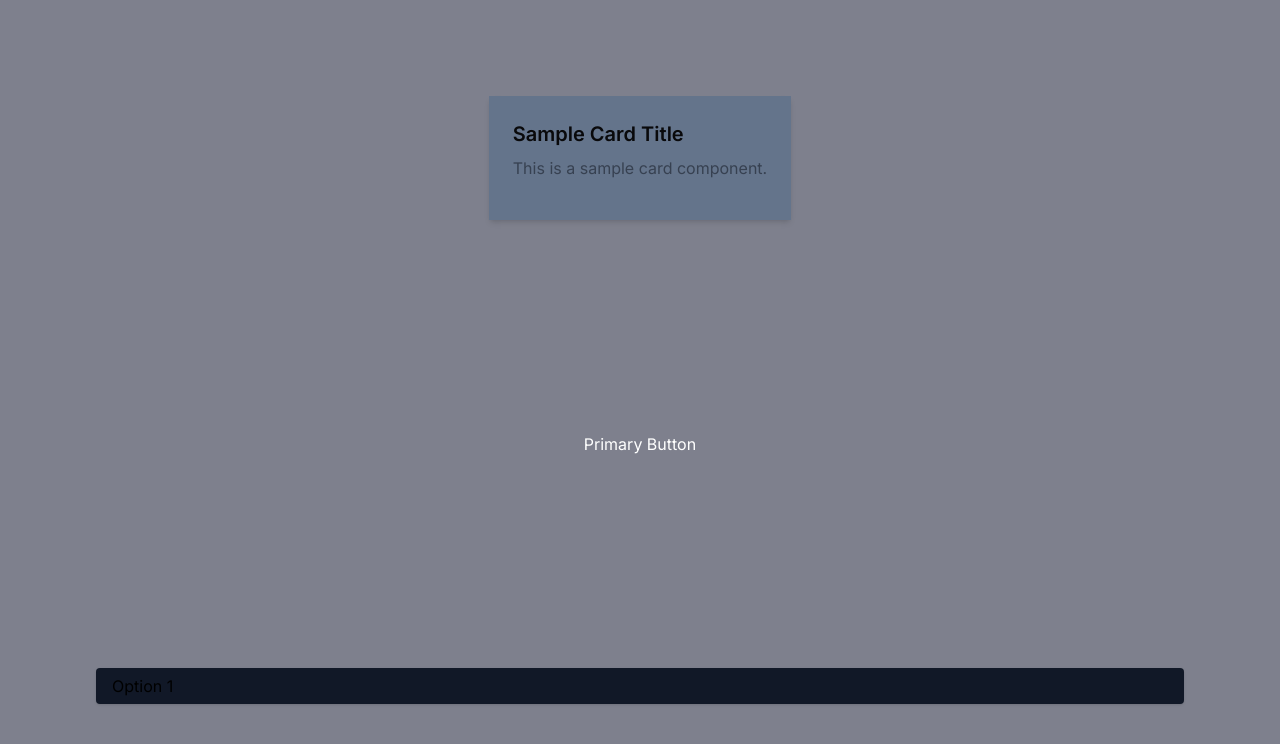
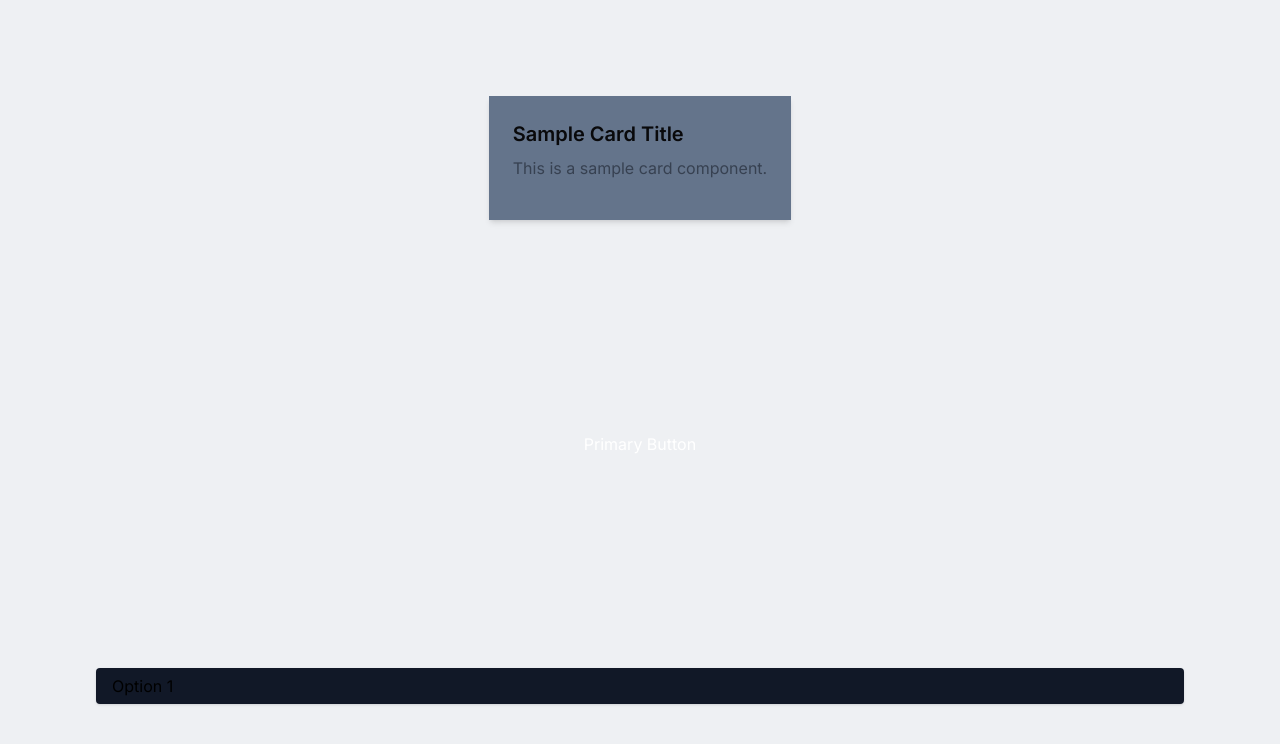
Before and after one commit to Saicasm/nextjs-strorybook, a Next.js app: page / in a window 1280 px wide. Shown: the top 744 px of the page. Built offline with nearby package versions, Linux system fonts and the light colour scheme.

Commit message:
fix: updated theme colors

```diff
--- a/tailwind.config.ts
+++ b/tailwind.config.ts
@@ -21,13 +21,13 @@ const config: Config = {
             secondary: "black",
           },
           accent: {
-            primary: "black",
-            secondary: "bg-gray-500",
+            primary: "#C2DFE3",
+            secondary: "#120D31",
           },
         },
         light: {
           bg: {
-            primary: "#7E808D",
+            primary: "#EEF0F3",
             secondary: "#F3F5F3",
           },
           text: {
@@ -35,8 +35,8 @@ const config: Config = {
             secondary: "black",
           },
           accent: {
-            primary: "black",
-            secondary: "bg-gray-500",
+            primary: "#C2DFE3",
+            secondary: "#120D31",
           },
           border: {
             primary: "#7F878C",
```
